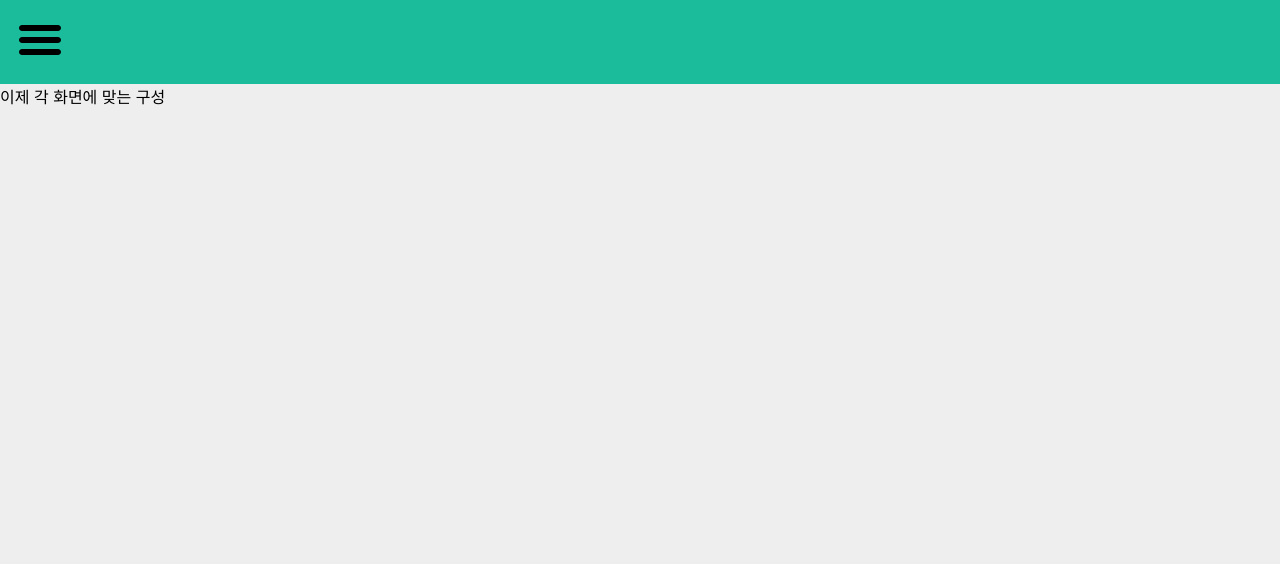
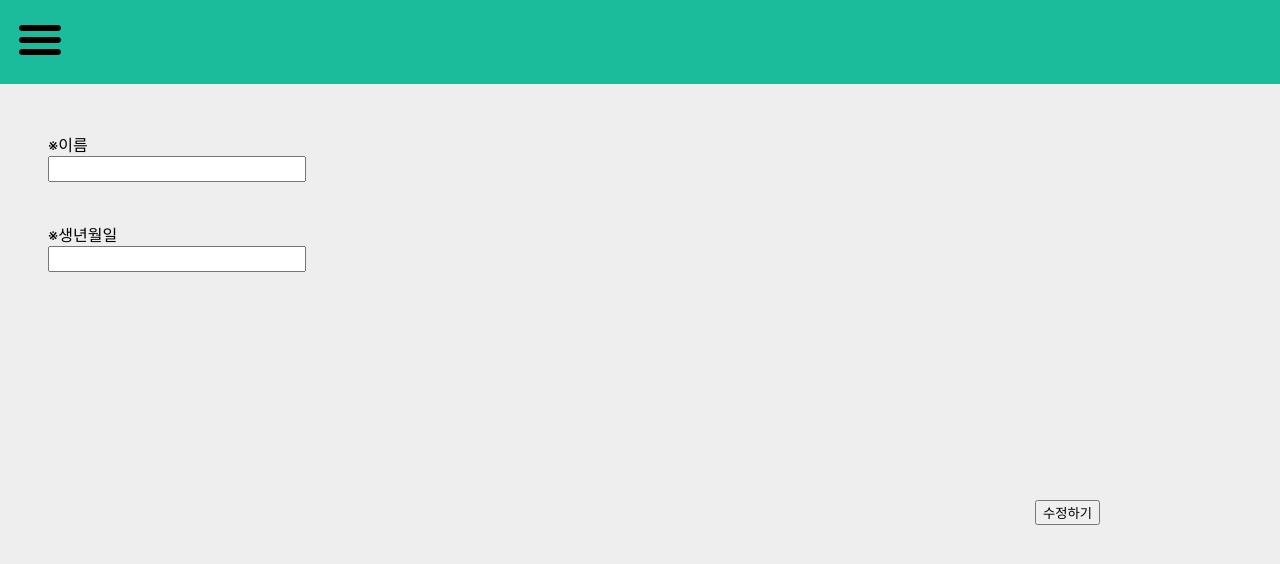
Before and after one commit to chrhfoq123/flower-way, a React (Create React App) app in the folder client/: page / in a window 1280 px wide. Shown: the top 564 px of the page. Built offline with nearby package versions, Linux system fonts and the light colour scheme.

Commit message:
중간 커밋

```diff
--- a/client/src/App.js
+++ b/client/src/App.js
@@ -3,6 +3,7 @@ import React, {Component} from 'react';
 import './css/App.css';
 import './css/Main.css';
 import menu_icon from './sorce/menu_icon.svg';
+import UserUpdate from './components/UserUpdate';
 
 class App extends Component
 {
@@ -17,9 +18,7 @@ class App extends Component
         {/* Header */}
         {/* Content */}
         <div className='content'>
-          <div className=''>
-            이제 각 화면에 맞는 구성
-          </div>
+          <UserUpdate></UserUpdate>
         </div>
         {/* Content */}
       </div>
--- /dev/null
+++ b/client/src/components/UserUpdate.js
@@ -0,0 +1,30 @@
+import { Component } from "react";
+
+class UserUpdate extends Component{
+    render()
+    {
+        return(
+            <div className="userupdate">
+                ※이름
+                <div>
+                    <input type="text" className="name">
+                    </input>
+                </div>
+                <br/>
+                <br/>
+                <div>
+                    ※생년월일
+                </div>
+                <div>
+                    <input type="text" className="birth">
+
+                    </input>
+                </div>
+
+                <button className="button">수정하기</button>
+            </div>
+        );
+    }
+}
+
+export default UserUpdate;
--- a/client/src/css/Main.css
+++ b/client/src/css/Main.css
@@ -1,2 +1,20 @@
 body {background-color: #eeeeee;}
 .header {background-color: #1abc9c; padding: 1em}
+
+/* 회원수정 css*/
+.userupdate {padding: 3em}
+.button {
+    position:absolute;
+    top:500px;
+    right:180px;
+}
+
+.name{
+    width:250px;
+    height:20px;
+}
+
+.birth{
+    width:250px;
+    height:20px;
+}
```
